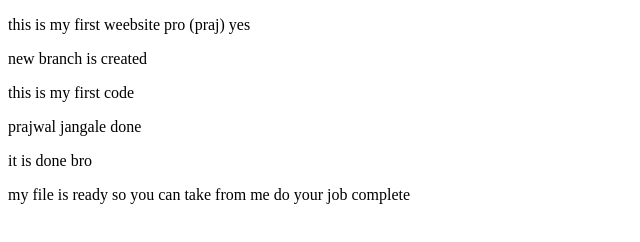
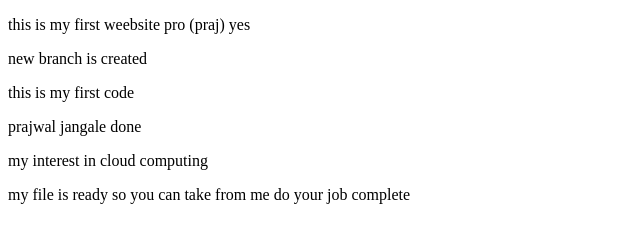
Before and after one commit to PrajwalTech-45/Math-_Website-, a website: page index.html in a window 1280 px wide. Shown: the whole page, without its empty margins (0-640 px from the left). Drawn offline with Linux system fonts and the light colour scheme.

Commit message:
change has to be done in vs code

```diff
--- a/index.html
+++ b/index.html
@@ -10,7 +10,7 @@
     <p>new branch is created</p>
      <p>this is my first code </p>
      <p>prajwal jangale  done </p>
-     <p>it is done bro</p>
+     <p>my interest in cloud computing </p>
 <p> my file is ready so you can take from me do your job complete</p>
 
 
```
